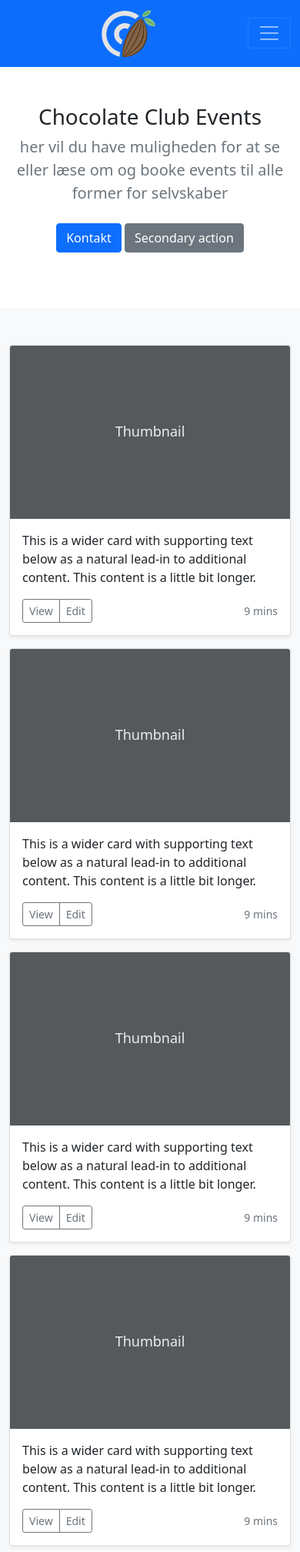
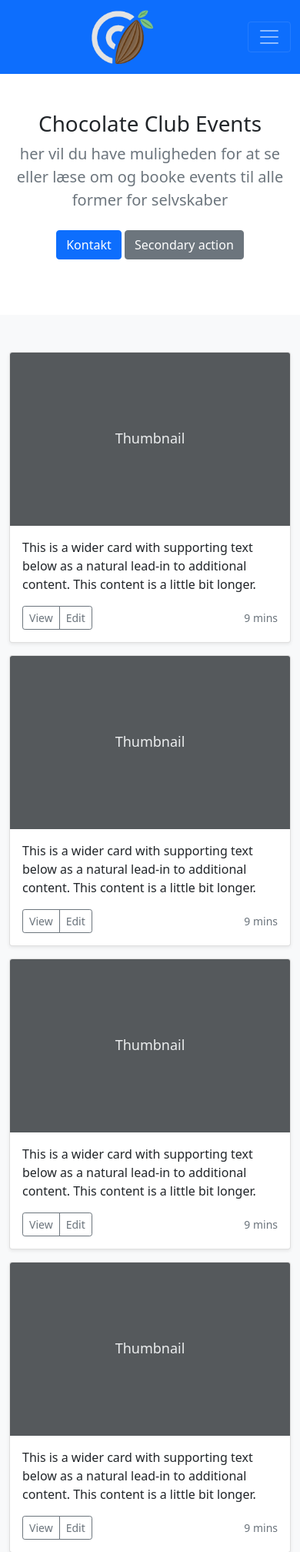
Before and after one commit to DesignByVang/ChocolateClub, a PHP site: page /evnets.php in a window 390 px wide. Shown: the top 2016 px of the page at 77% size. Run offline with PHP 8.4, Linux system fonts and the light colour scheme; style sheets or scripts are compiled from the project's sources; some libraries are stand-ins or nearby versions.

Commit message:
ændring i navigation

```diff
--- /dev/null
+++ b/css/styles.scss
@@ -0,0 +1,94 @@
+*{
+  box-sizing: border-box;
+}
+
+body{
+  margin: 0;
+  overflow-x: hidden;
+}
+
+h1, h2, h3, h4, h5, h6{
+  margin: 0;
+  padding: 0;
+}
+
+ul,ol{
+  margin: 2px 10px 2px 10px;
+  padding: 0;
+  list-style-position: inside;
+}
+
+li{
+  margin: 0;
+}
+
+p{
+  margin: 0;
+  padding: 0;}
+
+img{
+  display: block;
+  max-width: 100%;
+  height: auto;
+}
+
+.bd-placeholder-img {
+  font-size: 1.125rem;
+  text-anchor: middle;
+  -webkit-user-select: none;
+  -moz-user-select: none;
+  user-select: none;
+}
+
+@media (min-width: 768px) {
+  .bd-placeholder-img-lg {
+    font-size: 3.5rem;
+  }
+}
+
+.b-example-divider {
+  height: 3rem;
+  background-color: rgba(0, 0, 0, .1);
+  border: solid rgba(0, 0, 0, .15);
+  border-width: 1px 0;
+  box-shadow: inset 0 .5em 1.5em rgba(0, 0, 0, .1), inset 0 .125em .5em rgba(0, 0, 0, .15);
+}
+
+.b-example-vr {
+  flex-shrink: 0;
+  width: 1.5rem;
+  height: 100vh;
+}
+
+.bi {
+  vertical-align: -.125em;
+  fill: currentColor;
+}
+
+.navbar .navbar-nav .nav-link {
+  color: #000000;
+  font-size: 1.1em;
+}
+.navbar .navbar-nav .nav-link:hover{
+  color: #808080;
+}
+
+.navbar-brand img{
+  height: 70px;
+}
+.toplogo{
+  height: 70px;
+}
+.navbar-nav{
+  align-items: center;
+}
+.navbar .navbar-nav .nav-link{
+  color: black;
+  font-size: 1.1em;
+}
+
+.center{
+  display: block;
+  margin-left: auto;
+  margin-right: auto;
+}
--- a/evnets.php
+++ b/evnets.php
@@ -9,9 +9,9 @@
     <meta charset="utf-8">
     <meta name="viewport" content="width=device-width, initial-scale=1">
     <meta name="description" content="">
-    <meta name="author" content="Mark Otto, Jacob Thornton, and Bootstrap contributors">
+    <meta name="author" content="sebastian, emil, mads">
     <meta name="generator" content="Hugo 0.98.0">
-    <title>Album example · Bootstrap v5.2</title>
+    <title>Chocolate Club</title>
 
     <link rel="canonical" href="https://getbootstrap.com/docs/5.2/examples/album/">
     <link href="css/bootstrap.css" rel="stylesheet" type="text/css">
@@ -22,72 +22,6 @@
 
     <link href="../assets/dist/css/bootstrap.min.css" rel="stylesheet">
 
-    <style>
-        .bd-placeholder-img {
-            font-size: 1.125rem;
-            text-anchor: middle;
-            -webkit-user-select: none;
-            -moz-user-select: none;
-            user-select: none;
-        }
-
-        @media (min-width: 768px) {
-            .bd-placeholder-img-lg {
-                font-size: 3.5rem;
-            }
-        }
-
-        .b-example-divider {
-            height: 3rem;
-            background-color: rgba(0, 0, 0, .1);
-            border: solid rgba(0, 0, 0, .15);
-            border-width: 1px 0;
-            box-shadow: inset 0 .5em 1.5em rgba(0, 0, 0, .1), inset 0 .125em .5em rgba(0, 0, 0, .15);
-        }
-
-        .b-example-vr {
-            flex-shrink: 0;
-            width: 1.5rem;
-            height: 100vh;
-        }
-
-        .bi {
-            vertical-align: -.125em;
-            fill: currentColor;
-        }
-
-        .navbar .navbar-nav .nav-link {
-            color: #000000;
-            font-size: 1.1em;
-        }
-        .navbar .navbar-nav .nav-link:hover{
-            color: #808080;
-        }
-        .navbar-logo-centered .navbar-nav .nav-link{
-            padding: .5em 1em;
-        }
-
-        .navbar-brand img{
-            width: 70px;
-        }
-        .navbar-brand{
-            margin-right: 0;
-        }
-        .navbar-nav{
-            align-items: center;
-        }
-        .navbar .navbar-nav .nav-link{
-            color: black;
-            font-size: 1.1em;
-            padding: 20px;
-        }
-    @media screen and (max-width: 992px) {
-        .navbar-brand{
-
-        }
-}
-    </style>
-
 
 </head>
 <body>
@@ -95,9 +29,10 @@
 <nav class="navbar navbar-expand-lg navbar-dark bg-primary">
     <div class="container-fluid">
         <ul class="navbar-nav mx-auto">
-        <a class="navbar-brand d-lg-none" href="index.php">
-            <img src="images/logo_lille.png"></ul>
+        <a style="text-align: center;" class="navbar-brand d-lg-none" href="index.php">
+            <img src="images/logo_lille.png">
         </a>
+        </ul>
         <button class="navbar-toggler" type="button" data-bs-toggle="collapse" data-bs-target="#navbarNav" aria-controls="navbarNav" aria-expanded="false" aria-label="Toggle navigation">
             <span class="navbar-toggler-icon"></span>
         </button>
@@ -112,7 +47,7 @@
                 <li class="nav-item">
                     <a class="nav-link active" aria-current="page" href="#">Events</a>
                 </li>
-                <a class="navbar-brand d-none d-lg-block" href="index.php">
+                <a style=" margin: 0;" class="navbar-brand d-none d-lg-block toplogo" href="index.php">
                     <img src="images/logo_lille.png">
                 </a>
                 <li class="nav-item">
```
